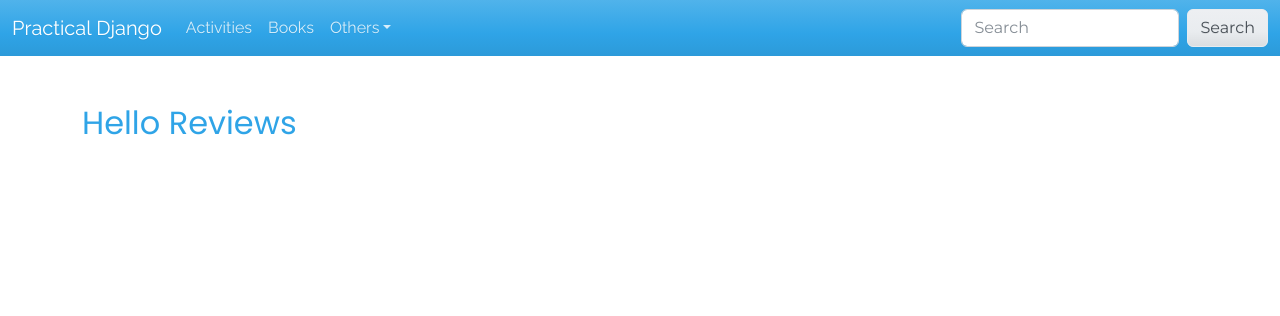
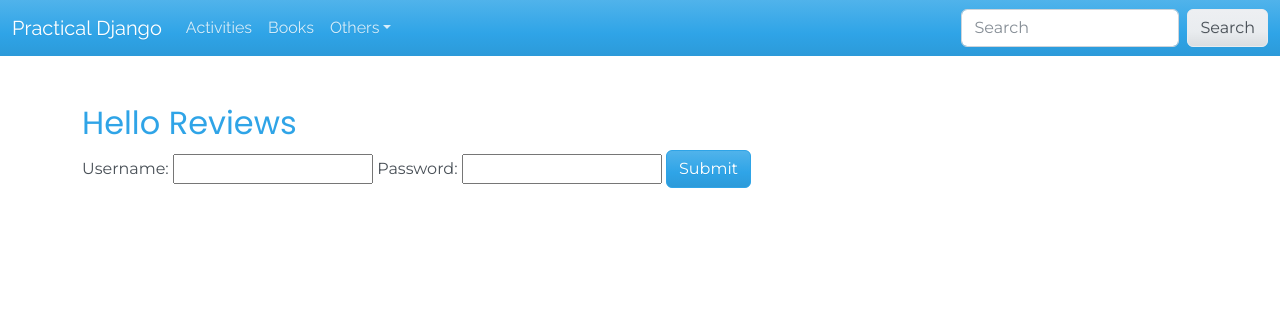
Before and after one commit to KramStyles/python-django-the-practical-guide, a Django app: page /challenges/reviews/ in a window 1280 px wide. Shown: the top 316 px of the page. Run offline with Django 4.2, Linux system fonts and the light colour scheme; some libraries are stand-ins or nearby versions.

Commit message:
introducing django form class

```diff
--- /dev/null
+++ b/challenges/forms.py
@@ -0,0 +1,6 @@
+from django import forms
+
+
+class ReviewForm(forms.Form):
+    username = forms.CharField(max_length=100, required=True)
+    password = forms.CharField(min_length=4, required=True)
--- a/challenges/templates/challenges/reviews.html
+++ b/challenges/templates/challenges/reviews.html
@@ -1,4 +1,9 @@
 {% extends "challenges/layouts/base.html" %}
 {% block content %}
     <h2>Hello Reviews</h2>
+    <form method="post">
+        {% csrf_token %}
+        {{ form }}
+        <button class="btn btn-primary">Submit</button>
+    </form>
 {% endblock %}
--- a/challenges/views.py
+++ b/challenges/views.py
@@ -1,5 +1,7 @@
 from django.http import HttpResponse, HttpResponseNotFound
 from django.shortcuts import reverse, redirect, render
+
+from challenges.forms import ReviewForm
 
 # Create your views here.
 
@@ -54,7 +56,15 @@ def daily_challenge_by_number(request, day):
 
 
 def reviews(request):
-    context = {"title": "reviews"}
+    if request.method == "POST":
+        form = ReviewForm(request.POST)
+        if form.is_valid():
+            print(form.cleaned_data)
+            # username = form.cleaned_data.get("username")
+            # password = form.cleaned_data.get("password")
+    else:
+        form = ReviewForm()
+    context = {"title": "reviews", "form": form}
     return render(request, "challenges/reviews.html", context)
 
 
```
